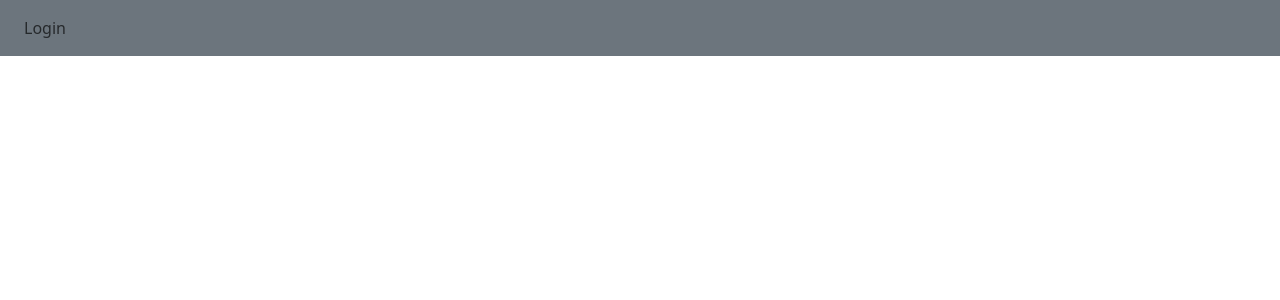
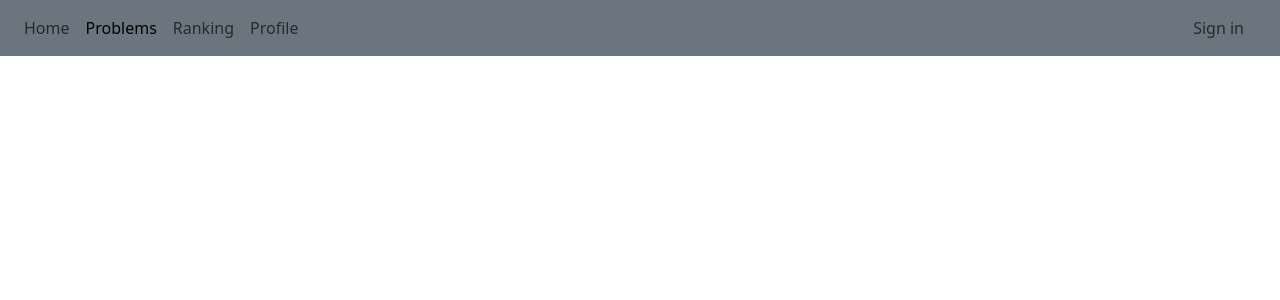
Before and after one commit to alwejsWTF/Kimeru, a React (Create React App) app in the folder frontend/: page /problems in a window 1280 px wide. Before the commit this address had no page. Shown: the top 300 px of the page. Built offline with nearby package versions, Linux system fonts and the light colour scheme.

Commit message:
Add pages to navbar

```diff
--- a/frontend/src/App.js
+++ b/frontend/src/App.js
@@ -7,6 +7,9 @@ import { v4 as uuidv4 } from 'uuid';
 import { useState } from 'react';
 import HomePage from './components/HomePage';
 import { BrowserRouter } from 'react-router-dom'
+import ProblemsPage from './components/ProblemsPage';
+import RankingPage from './components/RankingPage';
+import ProfilePage from './components/ProfilePage';
 
 
 function App() {
@@ -28,12 +31,15 @@ function App() {
 
   return (
     <BrowserRouter>
-      <NavigationBar />
+      <NavigationBar token={token} />
       <AlertContainer alerts={alerts} setAlerts={setAlerts} />
       <Routes>
         <Route path="/" element={<HomePage />} />
         <Route path="auth" element={<AuthenticationLayout setToken={setToken} addAlert={addAlert}/>} />
         <Route path="test" element={<h1>Hello World!</h1>} />
+        <Route path="problems" element={<ProblemsPage />} />
+        <Route path="ranking" element={<RankingPage />} />
+        <Route path="profile" element={<ProfilePage />} />
       </Routes>
     </BrowserRouter>
   );
--- a/frontend/src/components/NavigationBar.js
+++ b/frontend/src/components/NavigationBar.js
@@ -2,13 +2,18 @@ import Nav from 'react-bootstrap/Nav'
 import Navbar from 'react-bootstrap/Navbar'
 import { NavLink } from 'react-router-dom'
 
-export default function NavigationBar() {
+export default function NavigationBar({token}) {
 
   return (
     <>
       <Navbar className="bg-secondary">
-        <Nav className="mx-3">
-          <Nav.Link to="/auth" as={NavLink}>Login</Nav.Link>
+        <Nav className="mx-3 container-fluid">
+          <Nav.Link to="/" as={NavLink}>Home</Nav.Link>
+          <Nav.Link to="/problems" as={NavLink}>Problems</Nav.Link>
+          <Nav.Link to="/ranking" as={NavLink}>Ranking</Nav.Link>
+          <Nav.Link to="/profile" as={NavLink}>Profile</Nav.Link>
+          <Nav.Link className="ms-auto" hidden={token} to="/auth" as={NavLink}>Sign in</Nav.Link>
+          <Nav.Link className="ms-auto" hidden={!token} >Logout</Nav.Link>
         </Nav>
       </Navbar>
     </>
--- /dev/null
+++ b/frontend/src/components/ProblemsPage.js
@@ -0,0 +1,5 @@
+export default function ProblemsPage() {
+  return (
+    <></>
+  )
+}
--- /dev/null
+++ b/frontend/src/components/ProfilePage.js
@@ -0,0 +1,5 @@
+export default function ProfilePage() {
+  return (
+    <></>
+  )
+}
--- /dev/null
+++ b/frontend/src/components/RankingPage.js
@@ -0,0 +1,5 @@
+export default function RankingPage() {
+  return (
+    <></>
+  )
+}
```
